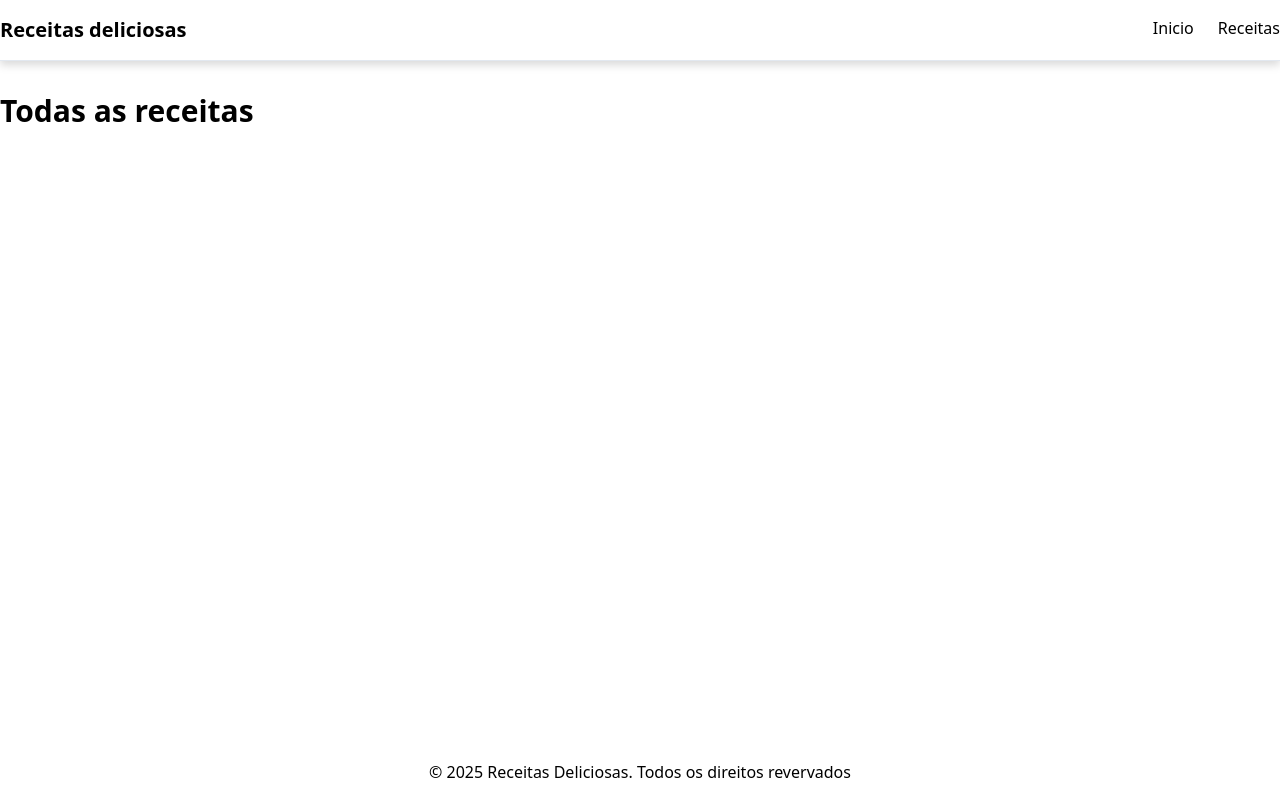
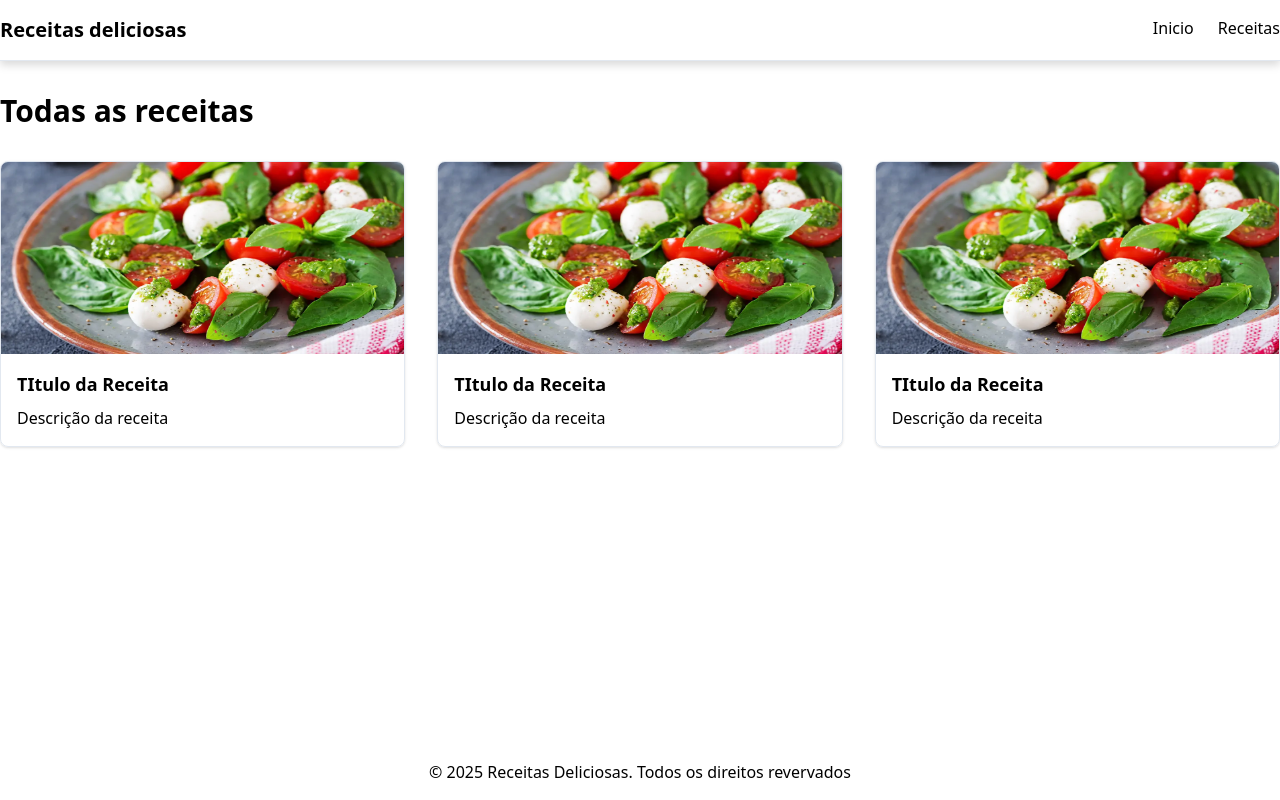
Before and after one commit to Davi-Lorena/receitas-byron, a Next.js app: page /receitas in a window 1280 px wide. Built offline with nearby package versions, Linux system fonts and the light colour scheme.

Commit message:
feat: cards de receita

```diff
--- /dev/null
+++ b/src/Components/RecipeCards/index.tsx
@@ -0,0 +1,19 @@
+import Image from "next/image";
+import Link from "next/link";
+
+export default function RecipeCard(){
+    return(
+        <Link href="">
+            <div className="border border-slate-200 rounded-lg overflow-hidden shadow-sm hover:shadow-md transition-shadow">
+                <div className="relative h-48 w-full">
+                    <Image src="/receitas/salada-caprese.png" alt="Titulo da receita" fill/>
+
+                </div>
+                <div className="flex flex-col p-4 gap-2">
+                    <h3 className="text-lg font-bold">TItulo da Receita</h3>
+                    <p>Descrição da receita</p>
+                </div>
+            </div>
+        </Link>
+    )
+}
--- a/src/app/receitas/page.tsx
+++ b/src/app/receitas/page.tsx
@@ -1,10 +1,15 @@
+import RecipeCard from "@/Components/RecipeCards";
+import { recipes } from "@/lib/data";
+
 export default function ReceitasPage() {
     return (
         <main className="flex-grow py-8">
             <div className="container mx-auto">
                 <h1 className="text-3xl font-bold">Todas as receitas</h1>
-                <div>
-                    {/* Array de cards de receita*/}
+                <div className="grid grid-cols-3 gap-8 mt-8">
+                  {recipes.map((recipe) => (
+                    <RecipeCard />
+                    ))}
                 </div>
             </div>
         </main>
```
